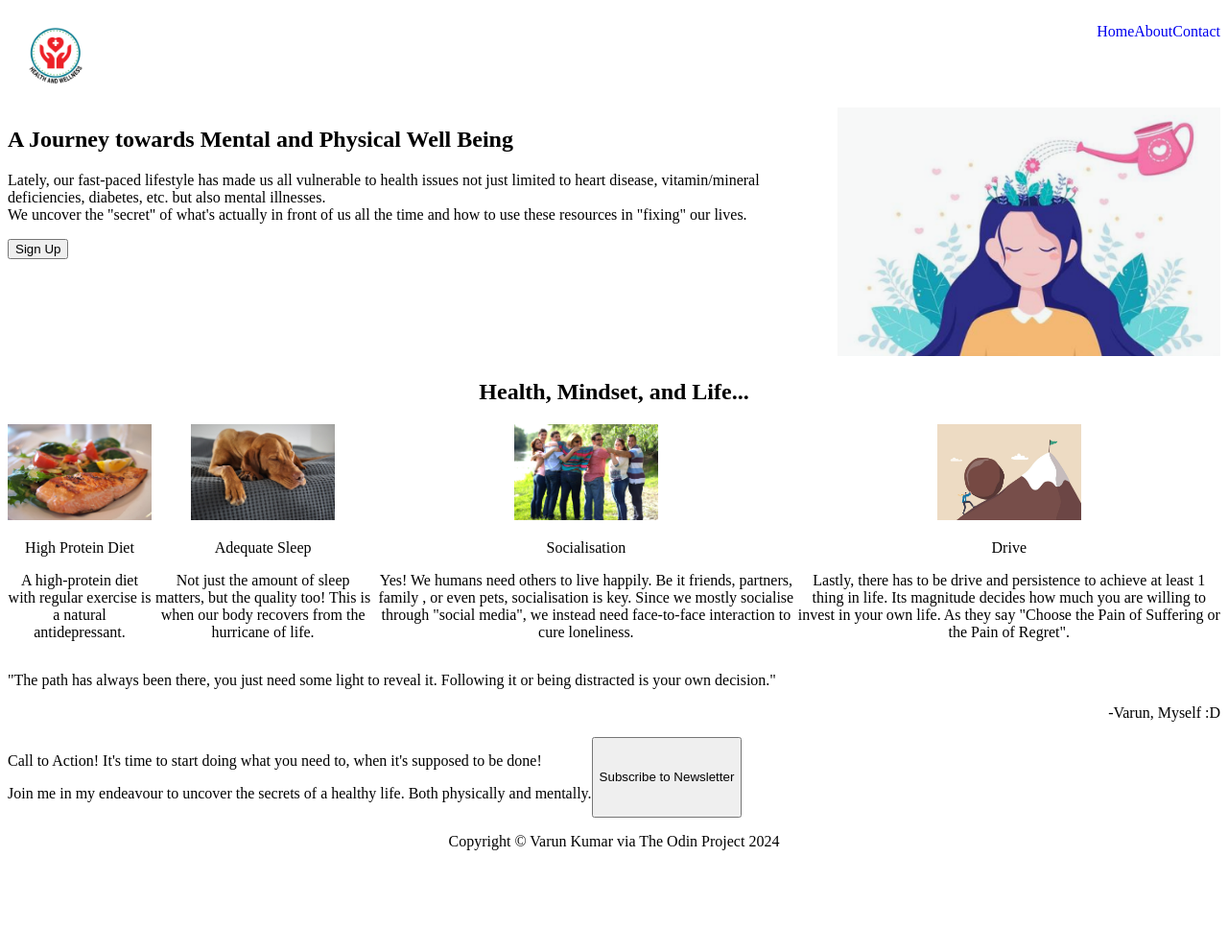
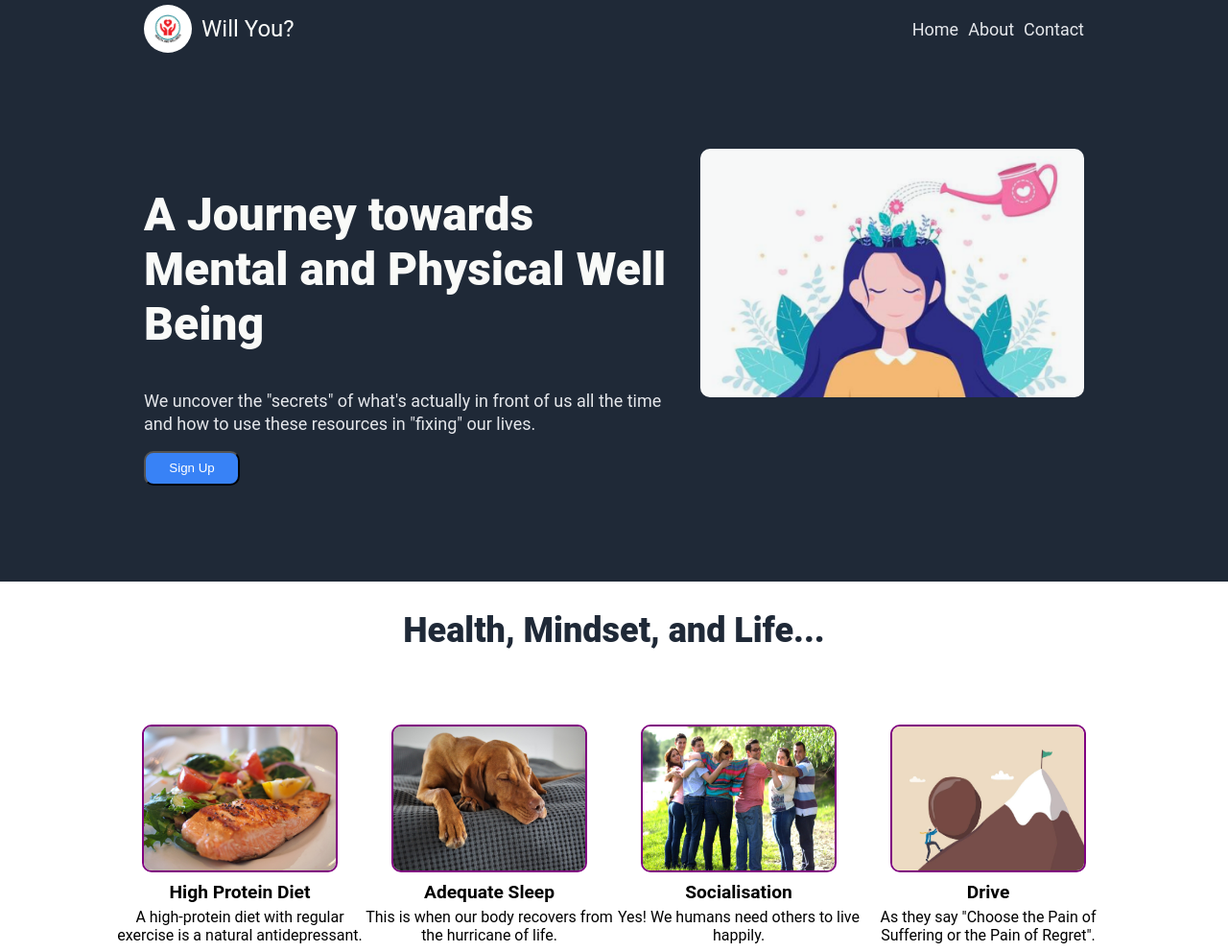
Before and after one commit to VK4041/Landing_Page, a plain HTML site: page index.html in a window 1280 px wide. Shown: the top 992 px of the page at 96% size. Before the commit the page ends 910 px from the top, so only its background shows below. Drawn offline with Linux system fonts and the light colour scheme.

Commit message:
Completed webpage

```diff
--- a/index.html
+++ b/index.html
@@ -4,7 +4,7 @@
 <head>
     <meta charset="UTF-8">
     <meta name="viewport" content="width=device-width, initial-scale=1.0">
-    <title>Document</title>
+    <title>Will You?</title>
     <link rel="stylesheet" href="styles.css">
 </head>
 
@@ -13,6 +13,7 @@
         <div class="header-top-wrapper">
             <div class="header-logo">
                 <img class="logo" src="Images/logo-image.jpg" alt="logo_image">
+                <p class="logo-text">Will You?</p>
             </div>
             <div class="header-links">
                 <ul>
@@ -28,14 +29,10 @@
                     A Journey towards Mental and Physical Well Being
                 </h1>
                 <p class="hero-secondary">
-                    Lately, our fast-paced lifestyle has made us all vulnerable to health issues not just limited to
-                    heart
-                    disease,
-                    vitamin/mineral deficiencies, diabetes, etc. but also mental illnesses. <br>We uncover the "secret"
-                    of
-                    what's actually in front of us all the time and how to use these resources in "fixing" our lives.
+                    We uncover the "secrets" of what's actually in front of us all the time and how to use these
+                    resources in "fixing" our lives.
                 </p>
-                <button class="btn">
+                <button type="button" class="btn">
                     Sign Up
                 </button>
             </div>
@@ -56,44 +53,40 @@
             <div class="object">
                 <img class="thumbnail" src="Images/asleep_dog.jpg" alt="asleep_dog_pic">
                 <p class="bold-text">Adequate Sleep</p>
-                <p class="text">Not just the amount of sleep matters, but the quality too! This is when our body
+                <p class="text">This is when our body
                     recovers from the hurricane of life.</p>
             </div>
             <div class="object">
                 <img class="thumbnail" src="Images/friends.jpg" alt="friendship_pic">
                 <p class="bold-text">Socialisation</p>
-                <p class="text">Yes! We humans need others to live happily. Be it friends, partners, family , or even
-                    pets, socialisation is key. Since we mostly socialise through "social media", we instead need
-                    face-to-face
-                    interaction to cure loneliness.</p>
+                <p class="text">Yes! We humans need others to live happily.</p>
             </div>
             <div class="object">
                 <img class="thumbnail" src="Images/grit.png" alt="grit_pic">
                 <p class="bold-text">Drive</p>
-                <p class="text">Lastly, there has to be drive and persistence to achieve at least 1 thing in life. Its
-                    magnitude decides how much you are willing to invest in your own life. As they say "Choose the Pain
+                <p class="text">As they say "Choose the Pain
                     of Suffering or the Pain of Regret".</p>
             </div>
         </div>
-        <div class="testimonial">
-            <p class="testi-text">
+        <div class="quote">
+            <p class="quote-text">
                 "The path has always been there, you just need some light to reveal it. Following it or being distracted
                 is your own decision."
             </p>
-            <p class="testi-author">
+            <p class="quote-author">
                 -Varun, Myself :D
             </p>
         </div>
         <div class="cta-wrapper">
             <div class="cta">
                 <p class="cta-main">
-                    Call to Action! It's time to start doing what you need to, when it's supposed to be done!
+                    Call to Action! It's time!
                 </p>
                 <p class="cta-text">
                     Join me in my endeavour to uncover the secrets of a healthy life. Both physically and mentally.
                 </p>
             </div>
-            <button class="btn">Subscribe to Newsletter</button>
+            <button type="button" class="btn">Sign Up</button>
         </div>
 
     </section>
--- a/styles.css
+++ b/styles.css
@@ -1,6 +1,26 @@
 body {
     display: flex;
-    flex-direction: column
+    flex-direction: column;
+    margin: 0;
+    font-family: Roboto, sans-serif;
+}
+
+.bold-text {
+    font-size: larger;
+    font-weight: bolder;
+}
+
+.btn,
+.cta-wrapper {
+    background-color: #3882F6;
+}
+
+.btn {
+    color: white;
+    padding: 8px 16px;
+    border-radius: 10px;
+    width: 100px;
+    height: 36px
 }
 
 .content {
@@ -8,18 +28,50 @@ body {
     flex-direction: column;
 }
 
-.cta-wrapper {
-    display: flex
+.content-title {
+    text-align: center;
+    color: #1F2937;
+    font-size: 36px;
+    font-weight: 900;
 }
 
-.footer{
+.cta-main {
+    font-size: 24px;
+    font-weight: 900;
+    margin-bottom: 0
+}
+
+.cta-text {
+    color: rgb(234, 202, 202);
+    font-size: 20px;
+}
+
+.cta-wrapper {
+    display: flex;
+    justify-content: space-between;
+    align-items: center;
+    margin: 120px;
+    padding: 24px 120px;
+    color: white;
+    border-radius: 10px;
+}
+
+.footer {
     margin-top: auto;
-    display:flex;
+    display: flex;
     justify-content: center;
     align-items: center;
+    padding: 48px;
+    color: white
 }
-h2.content-title {
-    text-align: center;
+
+.header {
+    padding: 5px 150px 100px
+}
+
+.header-links {
+    display: flex;
+    align-items: center;
 }
 
 .header-links a {
@@ -29,37 +81,103 @@ h2.content-title {
 .header-links ul {
     display: flex;
     list-style-type: none;
+    padding: 0;
+    margin: 0;
+    gap: 10px;
+}
+
+.header-logo {
+    display: flex;
+    align-items: center;
+    gap: 10px
+}
+
+.header-logo .logo-text {
+    font-size: 24px;
+    color: #F9FAF8
 }
 
 .header-top-wrapper {
     display: flex;
     justify-content: space-between;
+    margin-bottom: 100px;
 }
 
 .header-bottom-wrapper {
-    display: flex
+    display: flex;
+    gap: 20px
+}
+
+.header,
+.footer {
+    background-color: #1F2937;
+}
+
+.hero-main {
+    font-size: 48px;
+    font-weight: 900;
+    color: #F9FAF8
+}
+
+.hero-secondary {
+    margin-bottom: 16px;
+    line-height: 24px;
+}
+
+.hero-secondary,
+.header-links a {
+    font-size: 18px;
+    color: #E5E7EB
 }
 
 .image-wrapper {
     display: flex;
     text-align: center;
+    padding: 48px 120px;
+    justify-content: center;
 }
 
 .logo {
-    height: 100px;
-    width: 100px
+    height: 50px;
+    width: 50px;
+    border-radius: 50%;
 }
 
-.testi-author {
-    text-align: end;
+.object {
+    flex: 1
 }
 
 .thumbnail {
-    height: 100px;
-    width: 150px
+    height: 150px;
+    width: 200px;
+    border: 2px solid purple;
+    border-radius: 10px;
 }
 
 .title-image {
     height: auto;
-    width: 400px
+    width: 400px;
+    border-radius: 10px;
 }
+
+.quote {
+    background-color: #E5E7EB;
+    padding: 100px 400px
+}
+
+.quote-text {
+    font-size: 36px;
+    font-style: italic;
+    color: #1F2937;
+}
+
+.quote-author {
+    text-align: end;
+    color: #1F2937;
+    font-size: 24px;
+    font-weight: 900;
+}
+
+p {
+    margin: 5px 0;
+}
```
